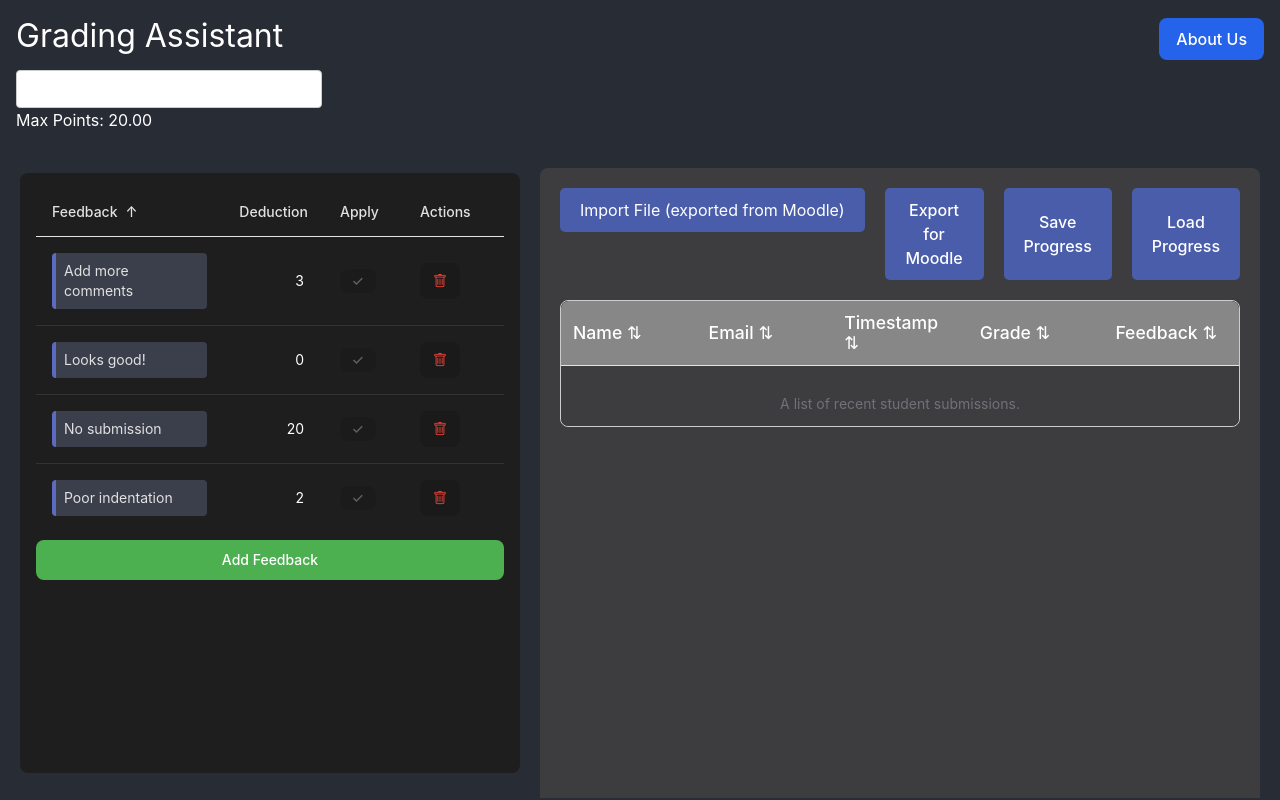
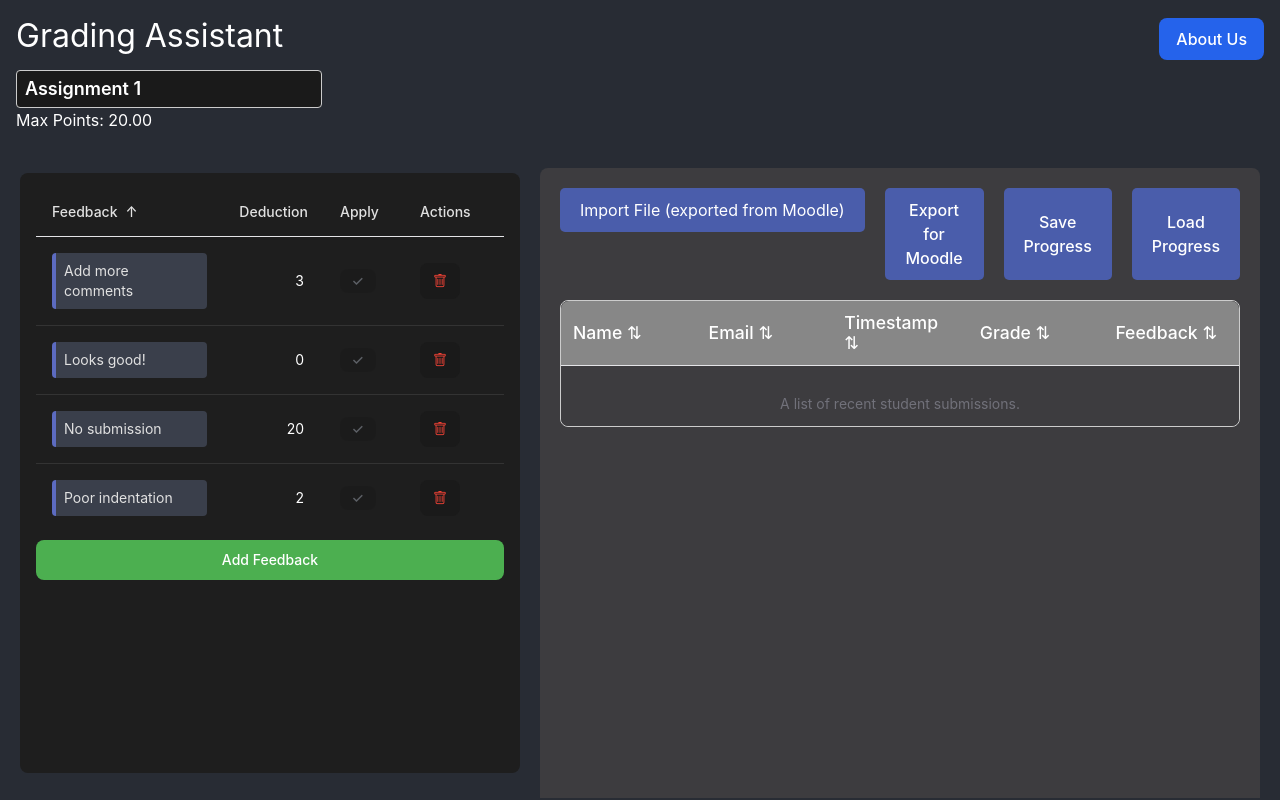
Before and after one commit to haneumC/moodleGrading, a React (Vite) app: page /#/ in a window 1280 px wide. Built offline with nearby package versions, Linux system fonts and the light colour scheme.

Commit message:
input fix

```diff
--- a/src/App.css
+++ b/src/App.css
@@ -20,6 +20,12 @@ header {
   color: white;
   width: 100%;
   box-sizing: border-box;
+}
+
+header input {
+  color: white;
+  background-color: #1a1a1a;
+  border: 1px solid #646cff;
 }
 
 header h1 {
```
